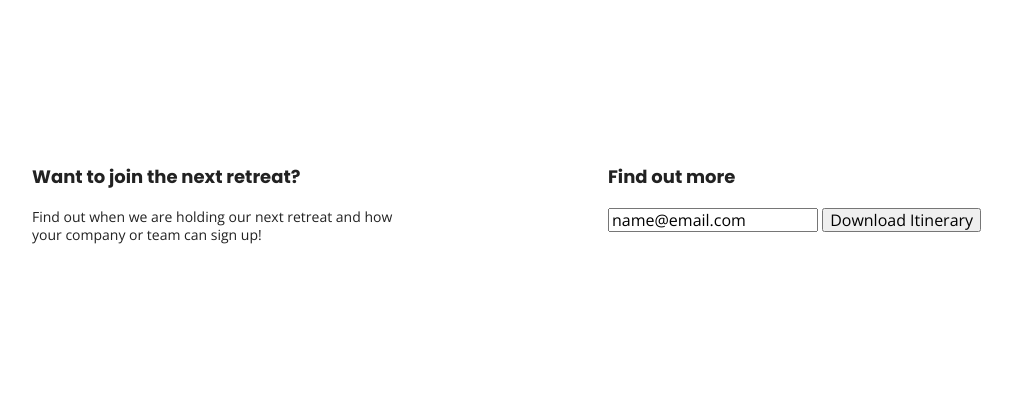
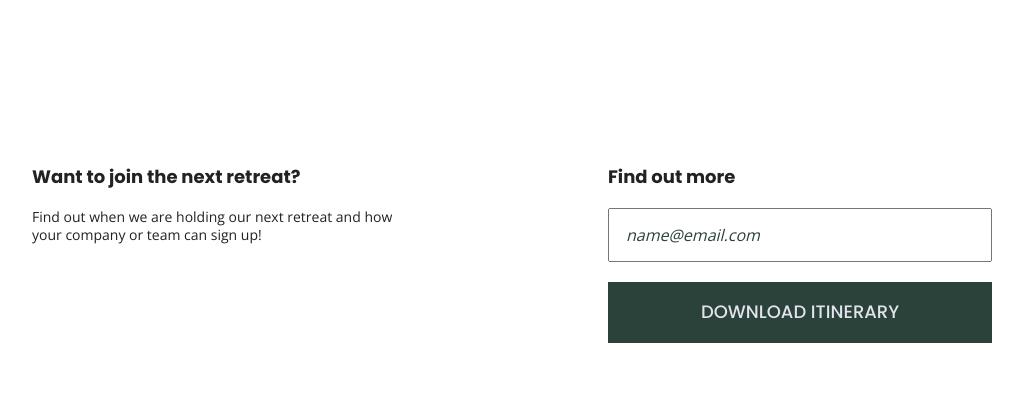
Before and after one commit to AmAysD/206-unplugged, a website built with Parcel: page index.html in a window 1280 px wide. Shown: the part 336-741 px from the top of the page, without its empty margins (128-1151 px from the left). Built offline with nearby package versions, Linux system fonts and the light colour scheme.

Commit message:
13th commit

```diff
--- a/css/main.css
+++ b/css/main.css
@@ -231,6 +231,32 @@ aside {
   flex-flow: row wrap;
 }
 
+aside .form {
+  margin-top: 30px;
+}
+
+input[type=text] {
+  box-sizing: border-box;
+  width: 100%;
+  color: #2a423a;
+  font-style: italic;
+  padding: 1em;
+}
+
+input[type=button] {
+  width: 100%;
+  padding: 20px 0;
+  margin-top: 20px;
+  background-color: #2a423a;
+  font-family: 'Poppins', Helvetica, Arial, sans-serif;
+  font-weight: 500;
+  font-size: 1.125em;
+  color: #e2e3ed;
+  border: none;
+  text-align: center;
+  text-transform: uppercase;
+}
+
 /* Features */
 
 .features {
@@ -265,10 +291,12 @@ aside {
   display: flex;
   justify-content: center;
   flex-flow: row wrap;
+  background-color: #2a423a;
 }
 
 .reviews h2 {
   margin-bottom: 40px;
+  line-height: 1;
 }
 
 .reviews h3 {
@@ -281,6 +309,7 @@ aside {
    ========================================================================== */
 
 .mission {
+  background-color: #527158;
   display: flex;
   justify-content: center;
   align-items: center;
@@ -288,6 +317,7 @@ aside {
 }
 
 .contact-section {
+  background-color: #2a423a;
   display: flex;
   justify-content: center;
   align-items: center;
@@ -303,6 +333,7 @@ aside {
    ========================================================================== */
 
 .faq {
+  background-color: #527158;
   display: flex;
   justify-content: center;
   align-items: center;
@@ -319,6 +350,7 @@ aside {
 
 .faq h2 {
   margin-bottom: 40px;
+  line-height: 1;
 }
 
 .faq-content {
```
